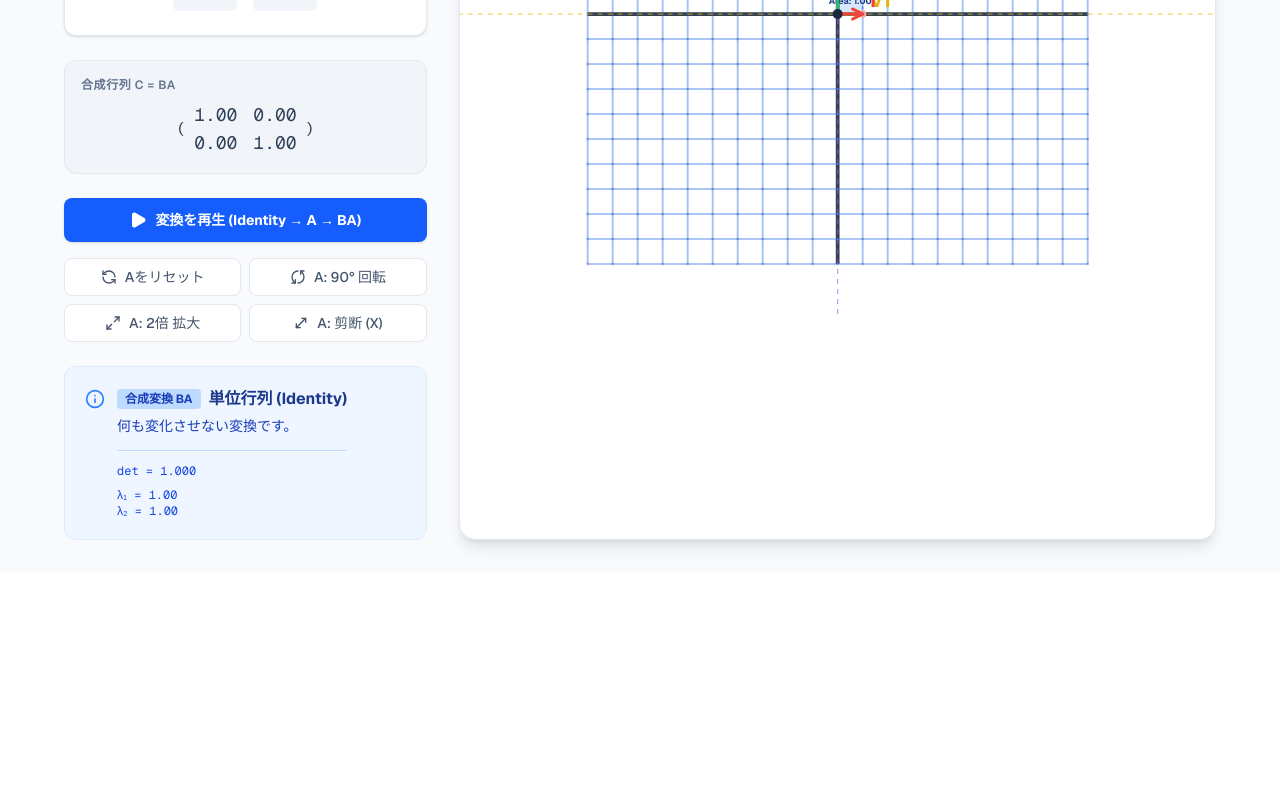
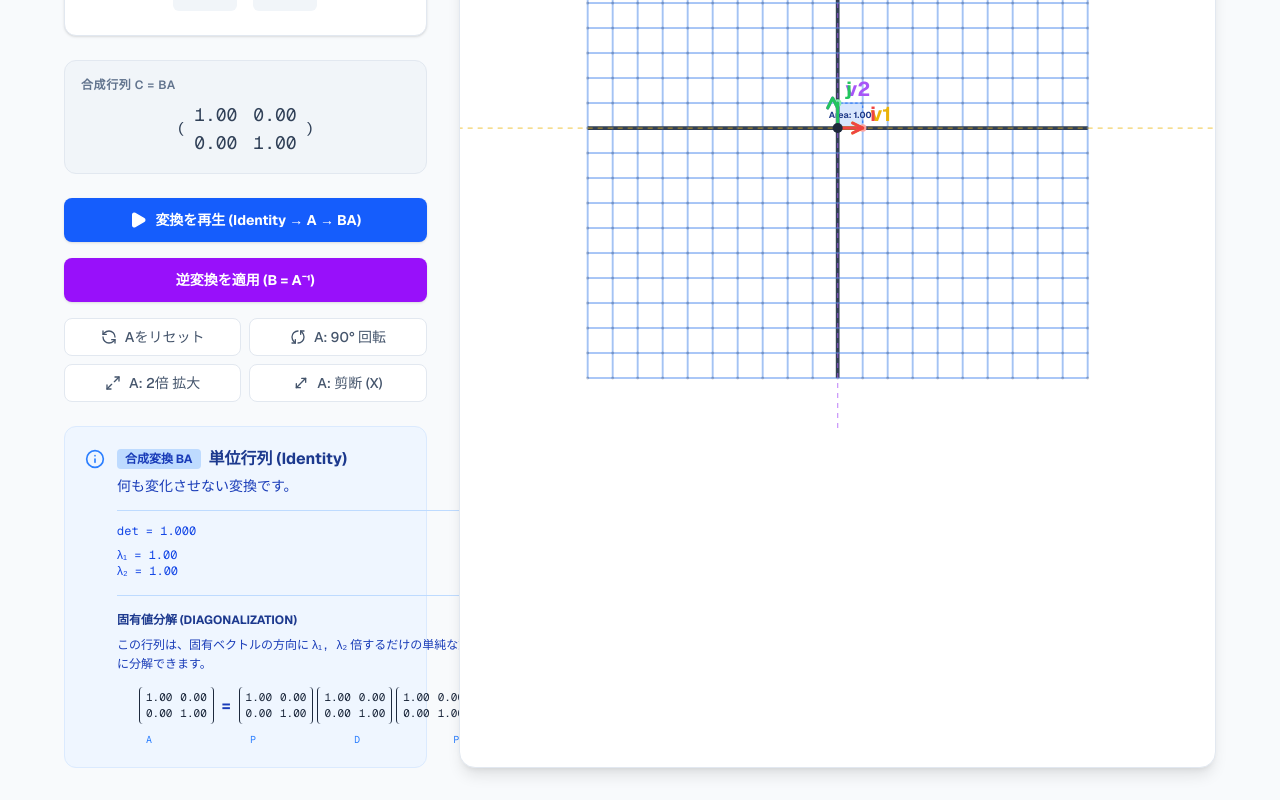
Before and after one commit to urijot/linear-algebra-app, a Next.js app: page / in a window 1280 px wide. Shown: the part 544-1344 px from the top of the page. Before the commit the page ends 1116 px from the top, so only its background shows below. Built offline with nearby package versions, Linux system fonts and the light colour scheme.

Commit message:
行列 A を「固有値分解（$A = PDP^{-1}$）」の形式で数式表示し、対角化の概念を視覚化

```diff
--- a/app/page.tsx
+++ b/app/page.tsx
@@ -42,6 +42,20 @@ const multiplyMatrices = (m1: Matrix, m2: Matrix): Matrix => {
     b: m1.a * m2.b + m1.b * m2.d,
     c: m1.c * m2.a + m1.d * m2.c,
     d: m1.c * m2.b + m1.d * m2.d,
+  };
+};
+
+// 逆行列を計算 (Inverse Matrix)
+const invertMatrix = (m: Matrix): Matrix | null => {
+  const det = m.a * m.d - m.b * m.c;
+  // 行列式が0に近い場合は逆行列が存在しない
+  if (Math.abs(det) < 1e-6) return null;
+  const invDet = 1 / det;
+  return {
+    a: m.d * invDet,
+    b: -m.b * invDet,
+    c: -m.c * invDet,
+    d: m.a * invDet,
   };
 };
 
@@ -253,6 +267,31 @@ export default function LinearAlgebraPage() {
   // 固有値・固有ベクトルの計算
   const eigenData = useMemo(() => calculateEigen(currentMatrix), [currentMatrix]);
 
+  // 固有値分解の計算 (A = PDP^-1)
+  const diagonalization = useMemo(() => {
+    if (!eigenData) return null;
+
+    const [l1, l2] = eigenData.values;
+    const [v1, v2] = eigenData.vectors;
+
+    // P = [v1 v2] (固有ベクトルを列に並べる)
+    const P: Matrix = {
+      a: v1.x, b: v2.x,
+      c: v1.y, d: v2.y
+    };
+
+    // D = diag(l1, l2) (固有値を対角に並べる)
+    const D: Matrix = {
+      a: l1, b: 0,
+      c: 0, d: l2
+    };
+
+    // Pの逆行列
+    const Pinv = invertMatrix(P);
+
+    return { P, D, Pinv };
+  }, [eigenData]);
+
   // 入力ハンドラ
   const handleInputChange = (target: 'A' | 'B', key: keyof Matrix, value: string) => {
     const num = parseFloat(value);
@@ -266,6 +305,18 @@ export default function LinearAlgebraPage() {
       setAnimationStep('stepBA');
     } else if (value === '' || value === '-') {
        // 入力途中を許容するための処理（実際にはstateをstringで持つか、onBlurで確定する方がUXが良いが、プロトタイプとして簡易実装）
+    }
+  };
+
+  // 逆変換の適用ハンドラ
+  const detA = matrixA.a * matrixA.d - matrixA.b * matrixA.c;
+  const isSingularA = Math.abs(detA) < 1e-4;
+
+  const handleApplyInverse = () => {
+    const inv = invertMatrix(matrixA);
+    if (inv) {
+      setMatrixB(inv);
+      setAnimationStep('stepBA');
     }
   };
 
@@ -439,6 +490,19 @@ export default function LinearAlgebraPage() {
               <Play size={18} fill="currentColor" /> 変換を再生 (Identity → A → BA)
             </button>
 
+            {/* 逆変換ボタン */}
+            <button
+              onClick={handleApplyInverse}
+              disabled={isSingularA}
+              className={`col-span-2 flex items-center justify-center gap-2 px-4 py-3 rounded-lg text-sm font-bold transition-colors shadow-sm mb-2 ${
+                isSingularA
+                  ? "bg-slate-100 text-slate-400 cursor-not-allowed border border-slate-200"
+                  : "bg-purple-600 text-white hover:bg-purple-700"
+              }`}
+            >
+              {isSingularA ? "逆行列なし (det = 0)" : "逆変換を適用 (B = A⁻¹)"}
+            </button>
+
             <button
               onClick={() => applyPreset('identity')}
               className="flex items-center justify-center gap-2 px-4 py-2 bg-white border border-slate-200 rounded-lg text-sm font-medium text-slate-600 hover:bg-slate-50 hover:text-blue-600 transition-colors"
@@ -497,6 +561,30 @@ export default function LinearAlgebraPage() {
                     </div>
                   )}
                 </div>
+
+                {/* 固有値分解の表示 */}
+                {diagonalization && diagonalization.Pinv && (
+                  <div className="mt-4 pt-4 border-t border-blue-200">
+                    <h4 className="text-xs font-bold text-blue-900 uppercase mb-2">固有値分解 (Diagonalization)</h4>
+                    <p className="text-xs text-blue-800 mb-3 leading-relaxed">
+                      この行列は、固有ベクトルの方向に <span className="font-mono">λ₁, λ₂</span> 倍するだけの単純な動きに分解できます。
+                    </p>
+
+                    <div className="flex flex-wrap items-center justify-center gap-1 overflow-x-auto pb-2">
+                      <MatrixTex m={currentMatrix} />
+                      <span className="text-blue-800 font-bold mx-1">=</span>
+                      <MatrixTex m={diagonalization.P} />
+                      <MatrixTex m={diagonalization.D} />
+                      <MatrixTex m={diagonalization.Pinv} />
+                    </div>
+                    <div className="flex justify-center gap-10 text-[10px] text-blue-500 font-mono">
+                      <span className="w-16 text-center">A</span>
+                      <span className="w-16 text-center">P</span>
+                      <span className="w-16 text-center">D</span>
+                      <span className="w-16 text-center">P⁻¹</span>
+                    </div>
+                  </div>
+                )}
               </div>
             </div>
           </div>
@@ -768,3 +856,19 @@ function VectorArrow({
     </motion.g>
   );
 }
+
+// --- サブコンポーネント: 数式用行列表示 ---
+function MatrixTex({ m }: { m: Matrix }) {
+  return (
+    <div className="inline-flex items-center">
+      <div className="relative px-1.5 py-1 border-l border-r border-slate-800 rounded-[4px]">
+        <div className="grid grid-cols-2 gap-x-2 gap-y-0.5 text-center font-mono text-[11px] leading-tight text-slate-800">
+          <div className="text-right min-w-[24px]">{m.a.toFixed(2)}</div>
+          <div className="text-right min-w-[24px]">{m.b.toFixed(2)}</div>
+          <div className="text-right min-w-[24px]">{m.c.toFixed(2)}</div>
+          <div className="text-right min-w-[24px]">{m.d.toFixed(2)}</div>
+        </div>
+      </div>
+    </div>
+  );
+}
```
